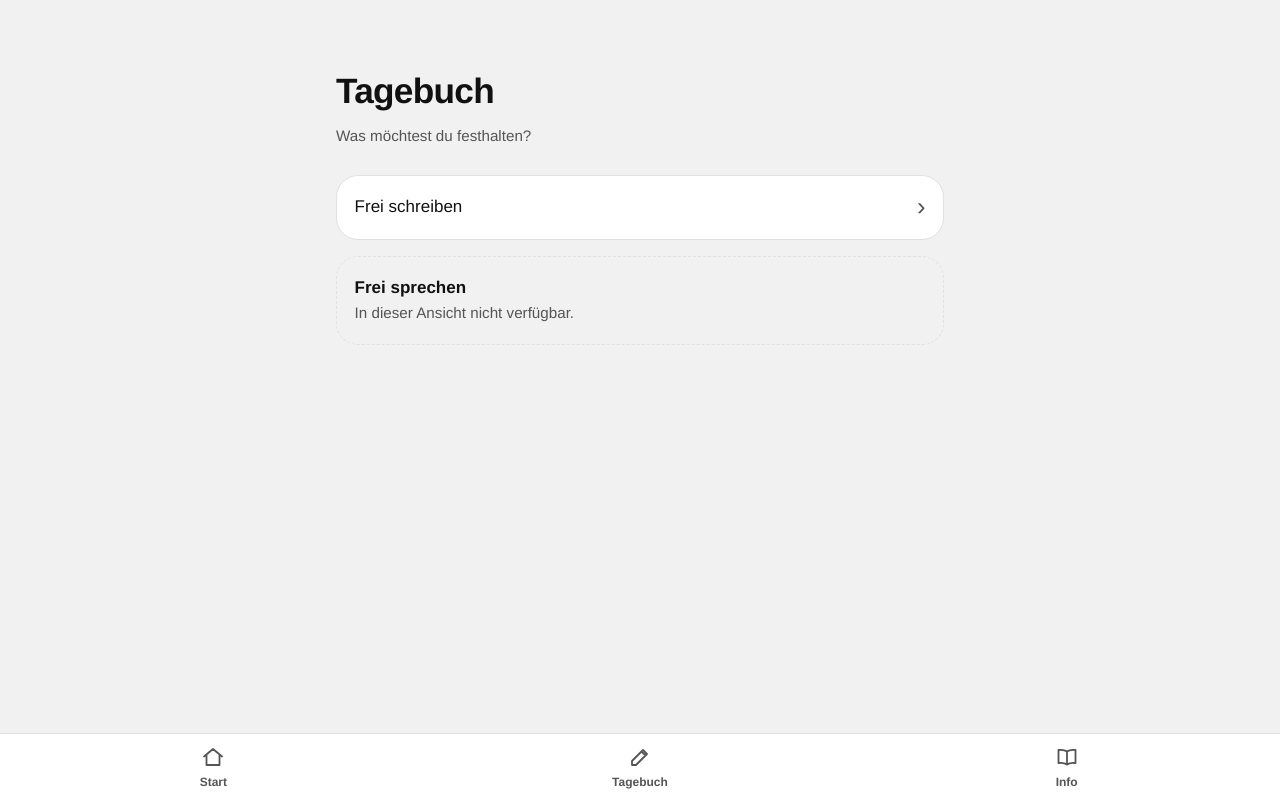
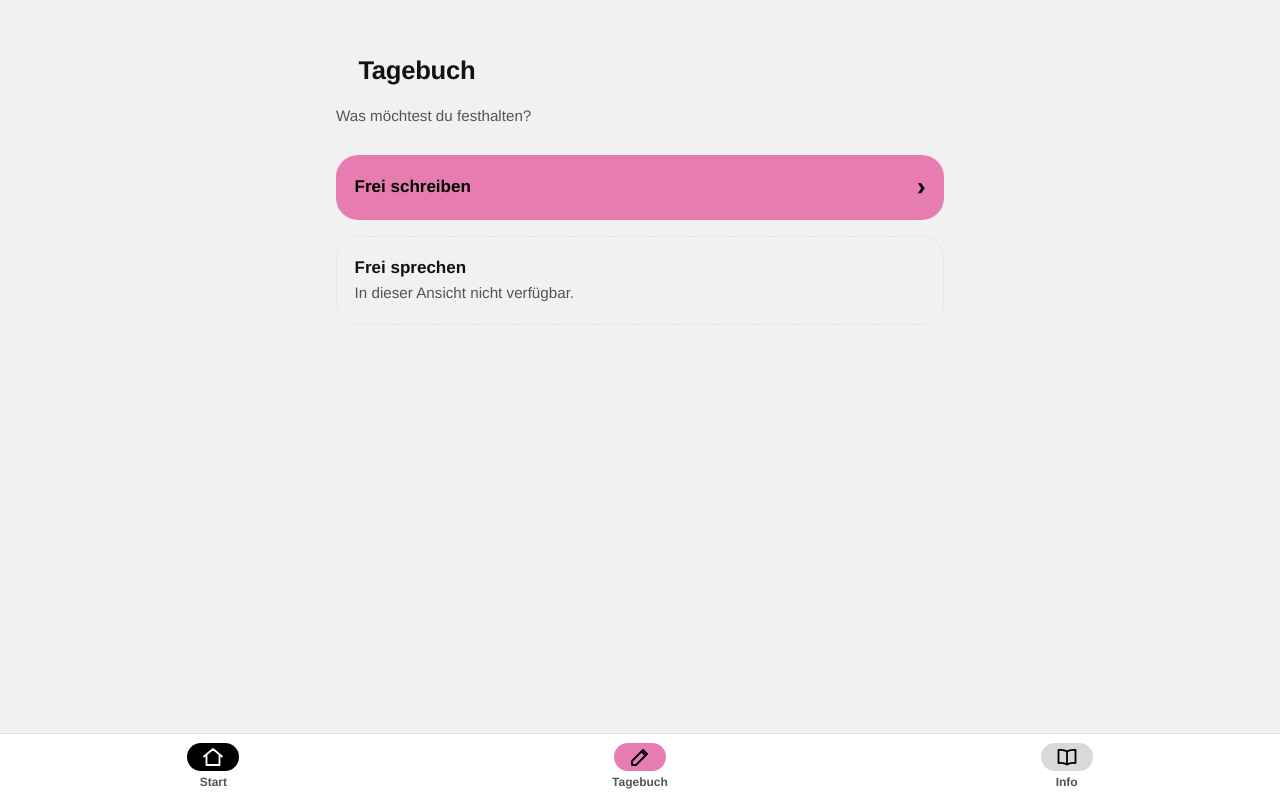
Before and after one commit to konstantinniedermann/reflexionsinstrument, a Python web app: template app/templates/lehrperson/tagebuch_wahl.html in a window 1280 px wide. Run offline with Jinja, Linux system fonts and the light colour scheme; the template is opened without the code that fills it, so the values that code supplies are empty.

Commit message:
feat: Bereichsfarben vollflächig, Seitenetikett und farbige Navigation
Was zu einem Bereich führt, steht vollflächig in seiner Farbe: Karten der
Startseite, Tagebuch-Auswahl, Fallbeispiel, Meine Einträge, Inhalte-Übersicht.
Unterseiten tragen den Bereichsnamen als Pille, alle Navigationspunkte zeigen
ihre Farbe dauernd, die Verwaltungsnavigation markiert den aktiven Punkt.

Co-Authored-By: Claude Opus 5.5 <noreply@anthropic.com>
Claude-Session: https://claude.ai/code/session_01PepCy6FCAKtKWvz1uRYuHK

```diff
--- a/app/static/css/style.css
+++ b/app/static/css/style.css
@@ -34,6 +34,11 @@
   --auf-eintraege: #ffffff;
   --farbe-info: #d9d9d9;
   --auf-info: #000000;
+  /* nur Verwaltung */
+  --farbe-inhalte: #d35d31;
+  --auf-inhalte: #000000;
+  --farbe-zugaenge: #1536a2;
+  --auf-zugaenge: #ffffff;
   color-scheme: light;
 }
 
@@ -1486,16 +1443,6 @@ input[type="checkbox"] {
   color: var(--auf-impuls);
 }
 
-/* Kurzer Balken in der Bereichsfarbe über dem Inhalt der Unterseiten */
-.inhalt[class*="bereich--"]:not(.bereich--start)::before {
-  content: "";
-  display: block;
-  width: 3rem;
-  height: 0.45rem;
-  border-radius: var(--pille);
-  background: var(--bereich);
-}
-
 /* Ende #20 */
 
 /* Benachrichtigungen (#37) */
@@ -1519,3 +1466,119 @@ input[type="checkbox"] {
 }
 
 /* Ende #37 */
+
+/* Bereichsfarben als Navigationshilfe, siehe
+   docs/superpowers/specs/2026-10-31-bereichsfarben-design.md */
+
+/* Vollflächig in der Bereichsfarbe. Innen gelten Schrift-, Akzent- und Kartenfarbe
+   der Fläche, damit Text, Pfeile, Fokus-Rahmen und Knöpfe in beiden Schemata lesbar bleiben. */
+.flaeche {
+  --tinte: var(--auf-bereich);
+  --gedaempft: var(--auf-bereich);
+  --akzent: var(--auf-bereich);
+  --akzent-text: var(--bereich);
+  --karte: #ffffff;
+  background: var(--bereich);
+  border-color: transparent;
+  color: var(--auf-bereich);
+}
+
+.flaeche .ueberzeile,
+.flaeche .pfeil {
+  color: inherit;
+}
+
+.flaeche .marke {
+  background: #ffffff;
+  border-color: transparent;
+  color: #000000;
+}
+
+.karte--link.flaeche {
+  font-weight: 600;
+}
+
+.karte--link.flaeche .wahl__text,
+.karte--link.flaeche .gedaempft {
+  font-weight: 400;
+}
+
+/* Runden auf der gelben Karte der Startseite: weisse Zeilen, die offene mit Rahmen */
+.flaeche .runde {
+  background: #ffffff;
+  border-color: transparent;
+  color: #000000;
+}
+
+.flaeche .runde--offen {
+  border: 2px solid #000000;
+}
+
+.flaeche .runde--offen .marke--offen {
+  background: #000000;
+  color: #ffffff;
+}
+
+.flaeche .runde--gesperrt {
+  background: transparent;
+  border-color: currentColor;
+  color: inherit;
+}
+
+.fall.flaeche {
+  padding-top: 1.1rem;
+}
+
+/* Name des Bereichs als Pille über dem Inhalt der Unterseiten */
+.seitenetikett {
+  display: inline-block;
+  justify-self: start;
+  margin: 0;
+  padding: 0.3rem 1.3rem 0.25rem;
+  border-radius: var(--pille);
+  background: var(--bereich);
+  color: var(--auf-bereich);
+  font-size: 1.15rem;
+  font-weight: 600;
+  letter-spacing: -0.01em;
+  line-height: 1.3;
+}
+
+h1.seitenetikett {
+  font-size: 1.6rem;
+  font-weight: 700;
+  padding: 0.35rem 1.4rem 0.3rem;
+  margin: 0.25rem 0 0.75rem;
+}
+
+/* Untere Navigation: jedes Symbol dauerhaft in seiner Farbe, der aktive Punkt mit Ring */
+.tabs a svg {
+  background: var(--bereich);
+  color: var(--auf-bereich);
+}
+
+.tabs a[aria-current="page"] svg {
+  box-shadow: 0 0 0 2px var(--papier), 0 0 0 4px var(--tinte);
+}
+
+/* Verwaltung: Navigation als farbige Pillen */
+.verwaltungsnavigation {
+  gap: 0.5rem;
+  padding-top: 0.75rem;
+}
+
+.verwaltungsnavigation a {
+  padding: 0 0.85rem;
+  font-size: 0.95rem;
+  border-radius: var(--pille);
+  background: var(--bereich);
+  color: var(--auf-bereich);
+  font-weight: 600;
+  text-decoration: none;
+}
+
+.verwaltungsnavigation a[aria-current="page"] {
+  box-shadow: 0 0 0 2px var(--papier), 0 0 0 4px var(--tinte);
+}
+
+/* Ende Bereichsfarben */
--- a/app/templates/lehrperson/_rahmen.html
+++ b/app/templates/lehrperson/_rahmen.html
@@ -13,6 +13,10 @@
 {% endblock %}
 {% block main_klasse %} bereich--{{ bereich }}{% endblock %}
 {% block inhalt %}
+{% block seitenetikett %}
+{% set namen = {"runden": "Runden", "tagebuch": "Tagebuch", "eintraege": "Meine Einträge", "info": "Info"} %}
+{% if bereich in namen %}<p class="seitenetikett">{{ namen[bereich] }}</p>{% endif %}
+{% endblock %}
 {% if ansicht.band %}
 <div class="hinweis" role="note">{{ ansicht.band | formatiert }}</div>
 {% endif %}
--- a/app/templates/lehrperson/eintraege.html
+++ b/app/templates/lehrperson/eintraege.html
@@ -1,12 +1,14 @@
 {% extends "lehrperson/_rahmen.html" %}
 {% block titel %}Meine Einträge – {{ instrument_titel }}{% endblock %}
+{# Die Überschrift trägt den Bereichsnamen selbst. #}
+{% block seitenetikett %}{% endblock %}
 {% block seite %}
 <header>
-  <h1>Meine Einträge</h1>
+  <h1 class="seitenetikett">Meine Einträge</h1>
   <p class="gedaempft">Nur du und die Projektleiterin sehen sie.</p>
 </header>
 {% for k in karten %}
-<a class="karte karte--eintrag" href="{{ ansicht.url(k.pfad) }}">
+<a class="karte karte--eintrag flaeche bereich--{% if k.marke == 'Runde' %}runden{% elif k.marke == 'Impuls' %}impuls{% else %}tagebuch{% endif %}" href="{{ ansicht.url(k.pfad) }}">
   <div class="eintrag__kopf">
     <span class="marke {% if k.marke == 'Runde' %}marke--runde{% elif k.marke == 'Impuls' %}marke--impuls{% else %}marke--tagebuch{% endif %}">{{ k.marke }}</span>
     <span class="gedaempft">{{ k.erstellt | zeitpunkt }}{% if k.geaendert != k.erstellt %} · geändert {{ k.geaendert | zeitpunkt }}{% endif %}</span>
--- a/app/templates/lehrperson/runde.html
+++ b/app/templates/lehrperson/runde.html
@@ -7,7 +7,7 @@
   <p class="gedaempft">seit {{ runde.freischaltdatum | datum(false) }}{% if zuletzt %} · Zuletzt gespeichert: {{ zuletzt | zeitpunkt }}{% endif %}</p>
 </header>
 {% if runde.fallbeispiel %}
-<section class="fall formatiert" aria-label="Fallbeispiel">{{ runde.fallbeispiel | formatiert }}</section>
+<section class="fall formatiert flaeche bereich--runden" aria-label="Fallbeispiel">{{ runde.fallbeispiel | formatiert }}</section>
 {% endif %}
 {% if zeilen %}
 <div class="hinweis formatiert">{{ hinweis | formatiert }}</div>
--- a/app/templates/lehrperson/tagebuch_eintrag.html
+++ b/app/templates/lehrperson/tagebuch_eintrag.html
@@ -7,7 +7,7 @@
   <p class="gedaempft">Erstellt {{ eintrag.erstellt | zeitpunkt }}{% if geaendert %} · geändert {{ eintrag.geaendert | zeitpunkt }}{% endif %}</p>
 </header>
 {% if bezug_text %}
-<section class="karte {% if bezug_art == 'impuls' %}karte--impuls{% else %}karte--bezug{% endif %}">
+<section class="karte flaeche {% if bezug_art == 'impuls' %}karte--impuls bereich--impuls{% else %}karte--bezug bereich--tagebuch{% endif %}">
   <p class="impuls__text">{{ bezug_text }}</p>
 </section>
 {% endif %}
--- a/app/templates/lehrperson/tagebuch_neu.html
+++ b/app/templates/lehrperson/tagebuch_neu.html
@@ -6,7 +6,7 @@
   <h1>{{ titel }}</h1>
 </header>
 {% if bezug %}
-<section class="karte {% if bezug_art == 'impuls' %}karte--impuls{% else %}karte--bezug{% endif %}">
+<section class="karte flaeche {% if bezug_art == 'impuls' %}karte--impuls bereich--impuls{% else %}karte--bezug bereich--tagebuch{% endif %}">
   <p class="impuls__text">{{ bezug.text }}</p>
 </section>
 {% endif %}
--- a/app/templates/lehrperson/tagebuch_wahl.html
+++ b/app/templates/lehrperson/tagebuch_wahl.html
@@ -1,16 +1,18 @@
 {% extends "lehrperson/_rahmen.html" %}
 {% block titel %}Tagebuch – {{ instrument_titel }}{% endblock %}
+{# Die Überschrift trägt den Bereichsnamen selbst. #}
+{% block seitenetikett %}{% endblock %}
 {% block seite %}
 <header>
-  <h1>Tagebuch</h1>
+  <h1 class="seitenetikett">Tagebuch</h1>
   <p class="gedaempft">Was möchtest du festhalten?</p>
 </header>
-<a class="karte karte--link" href="{{ ansicht.url('/tagebuch/neu/frei') }}">
+<a class="karte karte--link flaeche bereich--tagebuch" href="{{ ansicht.url('/tagebuch/neu/frei') }}">
   <span>Frei schreiben</span>
   <span class="pfeil" aria-hidden="true">›</span>
 </a>
 {% if ansicht.speichert %}
-<a class="karte karte--link" href="{{ ansicht.url('/tagebuch/neu/aufnahme') }}">
+<a class="karte karte--link flaeche bereich--tagebuch" href="{{ ansicht.url('/tagebuch/neu/aufnahme') }}">
   <span>
     <span class="wahl__titel">Frei sprechen</span>
     <span class="wahl__text gedaempft">Eintrag einsprechen, zum Beispiel direkt nach dem Unterricht.</span>
@@ -26,7 +28,7 @@
 </div>
 {% endif %}
 {% if impuls %}
-<a class="karte karte--link" href="{{ ansicht.url('/tagebuch/neu/impuls/' ~ impuls.id) }}">
+<a class="karte karte--link flaeche bereich--impuls" href="{{ ansicht.url('/tagebuch/neu/impuls/' ~ impuls.id) }}">
   <span>
     <span class="wahl__titel">Zum Impuls dieser Woche</span>
     <span class="wahl__text gedaempft">{{ impuls.text }}</span>
@@ -37,7 +39,7 @@
 {% if leitfragen %}
 <h2>Zu einer Leitfrage schreiben</h2>
 {% for leitfrage in leitfragen %}
-<a class="karte karte--link" href="{{ ansicht.url('/tagebuch/neu/leitfrage/' ~ leitfrage.id) }}">
+<a class="karte karte--link flaeche bereich--tagebuch" href="{{ ansicht.url('/tagebuch/neu/leitfrage/' ~ leitfrage.id) }}">
   <span>{{ leitfrage.text }}</span>
   <span class="pfeil" aria-hidden="true">›</span>
 </a>
```
Also changed, not shown: other parts of app/static/css/style.css (+16 -64 lines), app/templates/lehrperson/start.html (+7 -7 lines), app/templates/verwaltung/inhalte/uebersicht.html (+4 -4 lines), app/templates/verwaltung/rahmen.html (+11 -6 lines), tests/test_bereichsfarben.py (added, +136 -0 lines), tests/test_kontraste.py (+2 -0 lines).
